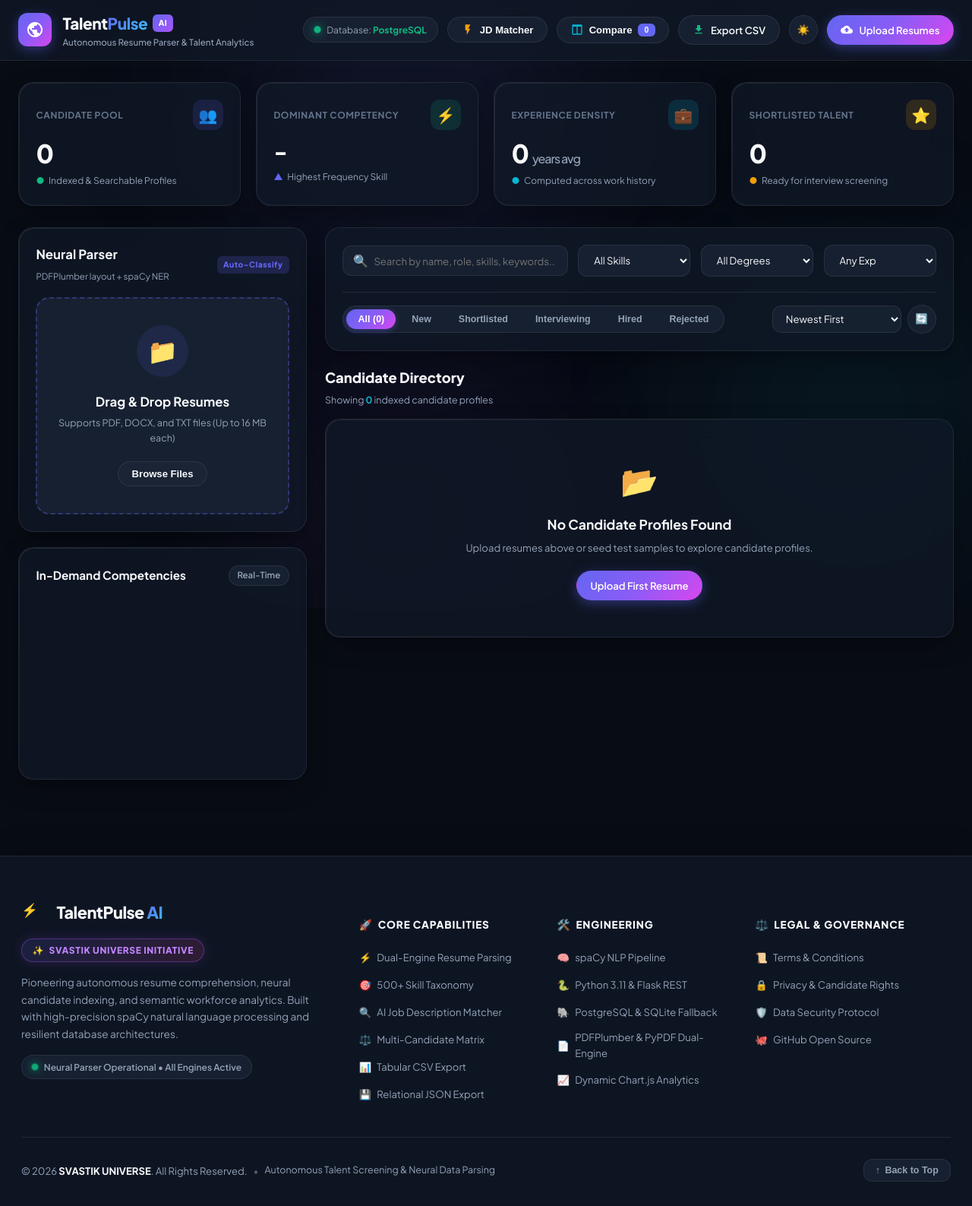
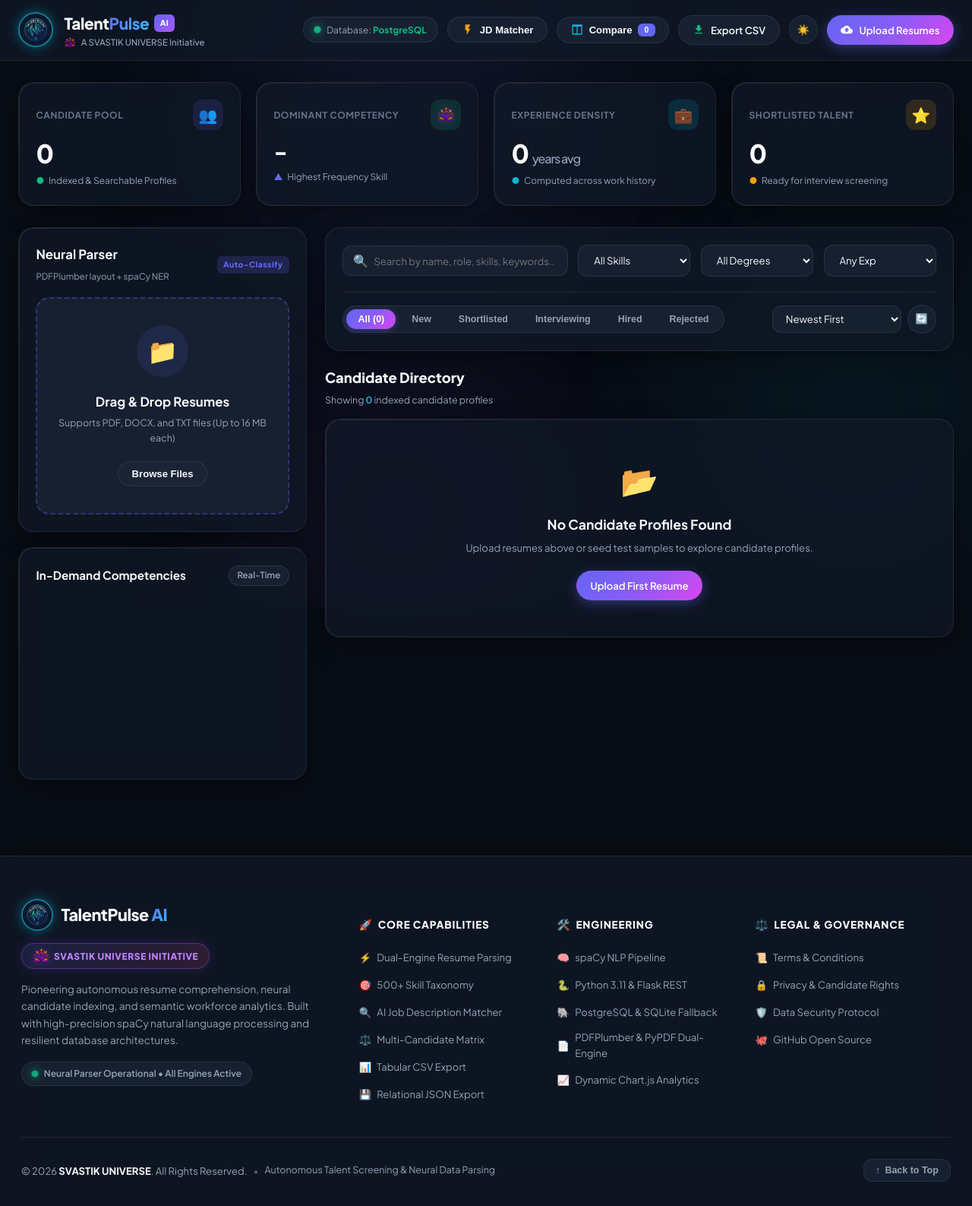
Before and after one commit to dhirushelar/talentpulse-ai, a Flask app: page / in a window 1280 px wide. Shown: the whole page at 76% size. Run offline with Flask 3, Linux system fonts and the light colour scheme; data that the repository does not hold is empty; a map, chart or similar area stays blank; some libraries are stand-ins or nearby versions.

Commit message:
feat: Replace dummy boxes and thunder signs with official TalentPulse AI and Svastik Universe logos

```diff
--- a/static/css/style.css
+++ b/static/css/style.css
@@ -148,19 +148,43 @@
     position: relative;
     width: 44px;
     height: 44px;
-    border-radius: 12px;
-    background: var(--primary-gradient);
+    border-radius: 50%;
     display: flex;
     align-items: center;
     justify-content: center;
-    color: white;
-    box-shadow: 0 4px 16px var(--primary-glow);
 }
 
-.brand-icon-box svg {
-    width: 24px;
-    height: 24px;
-    fill: currentColor;
+.brand-app-logo {
+    width: 46px;
+    height: 46px;
+    border-radius: 50%;
+    object-fit: cover;
+    box-shadow: 0 0 16px rgba(6, 182, 212, 0.45);
+    border: 2px solid rgba(34, 211, 238, 0.55);
+    transition: all 0.3s cubic-bezier(0.16, 1, 0.3, 1);
+    flex-shrink: 0;
+}
+.brand-app-logo:hover {
+    transform: rotate(6deg) scale(1.08);
+    box-shadow: 0 0 24px rgba(6, 182, 212, 0.75);
+    border-color: #22d3ee;
+}
+
+.svastik-logo-icon {
+    width: 22px;
+    height: 22px;
+    object-fit: contain;
+    vertical-align: middle;
+    filter: drop-shadow(0 0 6px rgba(168, 85, 247, 0.4));
+    display: inline-block;
+}
+
+.svastik-logo-inline {
+    width: 16px;
+    height: 16px;
+    object-fit: contain;
+    vertical-align: middle;
+    display: inline-block;
 }
 
 .brand-title {
--- a/static/js/app.js
+++ b/static/js/app.js
@@ -569,8 +569,9 @@
         if (c.match_score !== undefined) {
             const scoreClass = c.match_score >= 70 ? "score-high" : (c.match_score >= 40 ? "score-med" : "score-low");
             matchScoreHtml = `
-                <div class="fit-score-pill ${scoreClass}">
-                    ⚡ ${c.match_score}% Fit
+                <div class="fit-score-pill ${scoreClass}" style="display:inline-flex;align-items:center;gap:0.35rem;">
+                    <img src="/static/images/svastik-universe-logo.png" class="svastik-logo-inline" alt="Score">
+                    <span>${c.match_score}% Fit</span>
                 </div>
             `;
         }
@@ -838,7 +839,7 @@
             }
 
             runJdMatchBtn.disabled = true;
-            runJdMatchBtn.textContent = "⚡ Evaluating Fit...";
+            runJdMatchBtn.innerHTML = '<img src="/static/images/svastik-universe-logo.png" class="svastik-logo-icon" style="margin-right:0.4rem;"> <span>Evaluating Fit...</span>';
 
             try {
                 const res = await fetch(`${API_BASE}/api/match-jd`, {
@@ -866,7 +867,7 @@
                 alert("Error connecting to backend: " + e.message);
             } finally {
                 runJdMatchBtn.disabled = false;
-                runJdMatchBtn.textContent = "⚡ Calculate Fit Scores";
+                runJdMatchBtn.innerHTML = '<img src="/static/images/svastik-universe-logo.png" class="svastik-logo-icon" style="margin-right:0.4rem;"> <span>Calculate Fit Scores</span>';
             }
         });
     }
--- a/templates/index.html
+++ b/templates/index.html
@@ -14,6 +14,9 @@
     <link rel="stylesheet" href="/static/css/style.css">
     <link rel="stylesheet" href="../static/css/style.css">
     <link rel="stylesheet" href="static/css/style.css">
+    <!-- Favicon: Official TalentPulse AI Logo -->
+    <link rel="icon" type="image/jpeg" href="/static/images/talentpulse-logo.jpg">
+    <link rel="shortcut icon" href="static/images/talentpulse-logo.jpg">
     <!-- Chart.js with Fallback -->
     <script src="https://cdn.jsdelivr.net/npm/chart.js@4.4.0/dist/chart.umd.min.js"></script>
     <script src="https://cdn.jsdelivr.net/npm/canvas-confetti@1.6.0/dist/confetti.browser.min.js"></script>
@@ -32,15 +35,16 @@
         <div class="tp-nav-container">
             <!-- Brand Logo -->
             <a href="#" class="brand-wrapper">
-                <div class="brand-icon-box">
-                    <svg viewBox="0 0 24 24"><path d="M12 2C6.48 2 2 6.48 2 12s4.48 10 10 10 10-4.48 10-10S17.52 2 12 2zm-1 17.93c-3.95-.49-7-3.85-7-7.93 0-.62.08-1.21.21-1.79L9 15v1c0 1.1.9 2 2 2v1.93zm6.9-2.54c-.26-.81-1-1.39-1.9-1.39h-1v-3c0-.55-.45-1-1-1H8v-2h2c.55 0 1-.45 1-1V7h2c1.1 0 2-.9 2-2v-.41c2.93 1.19 5 4.06 5 7.41 0 2.08-.8 3.97-2.1 5.39z"/></svg>
-                </div>
+                <img src="/static/images/talentpulse-logo.jpg" alt="TalentPulse AI" class="brand-app-logo">
                 <div>
                     <div class="brand-title">
                         <span>Talent<span class="gradient-text">Pulse</span></span>
                         <span class="ai-chip">AI</span>
                     </div>
-                    <div class="brand-subtitle">Autonomous Resume Parser & Talent Analytics</div>
+                    <div class="brand-subtitle" style="display: flex; align-items: center; gap: 0.4rem;">
+                        <img src="/static/images/svastik-universe-logo.png" alt="Svastik Universe" class="svastik-logo-inline">
+                        <span>A SVASTIK UNIVERSE Initiative</span>
+                    </div>
                 </div>
             </a>
 
@@ -108,8 +112,8 @@
             <div class="bento-card">
                 <div class="kpi-header">
                     <span class="kpi-title">Dominant Competency</span>
-                    <div class="kpi-icon-badge badge-emerald">
-                        ⚡
+                    <div class="kpi-icon-badge badge-emerald" style="display: flex; align-items: center; justify-content: center;">
+                        <img src="/static/images/svastik-universe-logo.png" alt="Svastik Universe" class="svastik-logo-icon">
                     </div>
                 </div>
                 <div class="kpi-number" id="kpiTopSkill" style="font-size: 1.8rem;">-</div>
@@ -182,8 +186,9 @@
                             <button id="clearQueueBtn" style="background: none; border: none; color: var(--accent-rose); cursor: pointer; font-size: 0.75rem;">Clear All</button>
                         </div>
                         <ul id="fileQueueList" class="queue-list"></ul>
-                        <button id="startUploadBtn" class="tp-btn tp-btn-primary" style="width: 100%; justify-content: center; padding: 0.75rem;">
-                            <span>⚡ Extract & Index Resumes</span>
+                        <button id="startUploadBtn" class="tp-btn tp-btn-primary" style="width: 100%; justify-content: center; padding: 0.75rem; display: flex; align-items: center; gap: 0.5rem;">
+                            <img src="/static/images/svastik-universe-logo.png" alt="Svastik Universe" class="svastik-logo-icon">
+                            <span>Extract & Index Resumes</span>
                         </button>
                     </div>
 
@@ -297,7 +302,7 @@
 
                     <!-- JD Match Banner -->
                     <div id="matchBanner" style="display: none; align-items: center; gap: 0.5rem; background: rgba(245, 158, 11, 0.15); border: 1px solid rgba(245, 158, 11, 0.3); padding: 0.35rem 0.85rem; border-radius: 20px; font-size: 0.78rem; color: var(--accent-amber);">
-                        <span>⚡ JD Fit Match Active</span>
+                        <span style="display: inline-flex; align-items: center; gap: 0.35rem;"><img src="/static/images/svastik-universe-logo.png" alt="Svastik Universe" class="svastik-logo-inline"> JD Fit Match Active</span>
                         <button id="clearMatchBtn" style="background: none; border: none; color: var(--accent-amber); cursor: pointer;">✕</button>
                     </div>
                 </div>
@@ -335,11 +340,12 @@
                 <!-- Column 1: Brand & Svastik Universe -->
                 <div class="footer-brand">
                     <div class="footer-brand-title">
-                        <div class="brand-logo-glow" style="width: 36px; height: 36px; border-radius: 10px; font-size: 1.1rem;">⚡</div>
+                        <img src="/static/images/talentpulse-logo.jpg" class="brand-app-logo" style="width: 42px; height: 42px;" alt="TalentPulse AI">
                         <span>TalentPulse <span class="gradient-text">AI</span></span>
                     </div>
                     <div class="footer-universe-badge">
-                        <span>✨</span> SVASTIK UNIVERSE INITIATIVE
+                        <img src="/static/images/svastik-universe-logo.png" class="svastik-logo-icon" alt="Svastik Universe">
+                        <span>SVASTIK UNIVERSE INITIATIVE</span>
                     </div>
                     <p class="footer-desc">
                         Pioneering autonomous resume comprehension, neural candidate indexing, and semantic workforce analytics. Built with high-precision spaCy natural language processing and resilient database architectures.
@@ -492,7 +498,8 @@
         <div class="tp-modal-box" style="max-width: 700px;">
             <div class="tp-modal-header">
                 <h4 style="margin: 0; font-size: 1.15rem; font-weight: 800; display: flex; align-items: center; gap: 0.5rem;">
-                    <span style="color: var(--accent-amber);">⚡</span> AI Job Description Fit Matcher
+                    <img src="/static/images/svastik-universe-logo.png" alt="Svastik Universe" class="svastik-logo-icon">
+                    <span>AI Job Description Fit Matcher</span>
                 </h4>
                 <button class="tp-btn-icon modal-close-btn" data-modal="jdMatchModal">✕</button>
             </div>
@@ -504,8 +511,9 @@
             </div>
             <div style="padding: 1rem 1.75rem; border-top: 1px solid var(--border-glass); display: flex; justify-content: space-between; align-items: center;">
                 <span style="font-size: 0.75rem; color: var(--text-dim);">Evaluates competencies & experience density</span>
-                <button id="runJdMatchBtn" class="tp-btn tp-btn-primary">
-                    <span>⚡ Calculate Fit Scores</span>
+                <button id="runJdMatchBtn" class="tp-btn tp-btn-primary" style="display: flex; align-items: center; gap: 0.4rem;">
+                    <img src="/static/images/svastik-universe-logo.png" alt="Svastik Universe" class="svastik-logo-icon">
+                    <span>Calculate Fit Scores</span>
                 </button>
             </div>
         </div>
@@ -532,7 +540,7 @@
         <div class="tp-modal-box" style="max-width: 800px;">
             <div class="tp-modal-header">
                 <div style="display: flex; align-items: center; gap: 0.75rem;">
-                    <div class="brand-logo-glow" style="width: 38px; height: 38px; border-radius: 10px; font-size: 1.1rem;">📜</div>
+                    <img src="/static/images/svastik-universe-logo.png" style="width: 44px; height: 44px; object-fit: contain; filter: drop-shadow(0 0 10px rgba(168, 85, 247, 0.45));" alt="Svastik Universe">
                     <div>
                         <h4 style="margin: 0; font-size: 1.15rem; font-weight: 800;">Terms & Conditions</h4>
                         <span style="font-size: 0.72rem; color: var(--accent-purple); font-weight: 700;">SVASTIK UNIVERSE • LEGAL FRAMEWORK</span>
@@ -583,7 +591,7 @@
         <div class="tp-modal-box" style="max-width: 800px;">
             <div class="tp-modal-header">
                 <div style="display: flex; align-items: center; gap: 0.75rem;">
-                    <div class="brand-logo-glow" style="width: 38px; height: 38px; border-radius: 10px; font-size: 1.1rem;">🔒</div>
+                    <img src="/static/images/svastik-universe-logo.png" style="width: 44px; height: 44px; object-fit: contain; filter: drop-shadow(0 0 10px rgba(16, 185, 129, 0.45));" alt="Svastik Universe">
                     <div>
                         <h4 style="margin: 0; font-size: 1.15rem; font-weight: 800;">Privacy & Candidate Rights</h4>
                         <span style="font-size: 0.72rem; color: var(--accent-emerald); font-weight: 700;">SVASTIK UNIVERSE • DATA GOVERNANCE</span>
```
Also changed, not shown: index.html (+24 -16 lines), README.md, static/images/svastik-universe-logo.png (added), static/images/talentpulse-logo.jpg (added).
